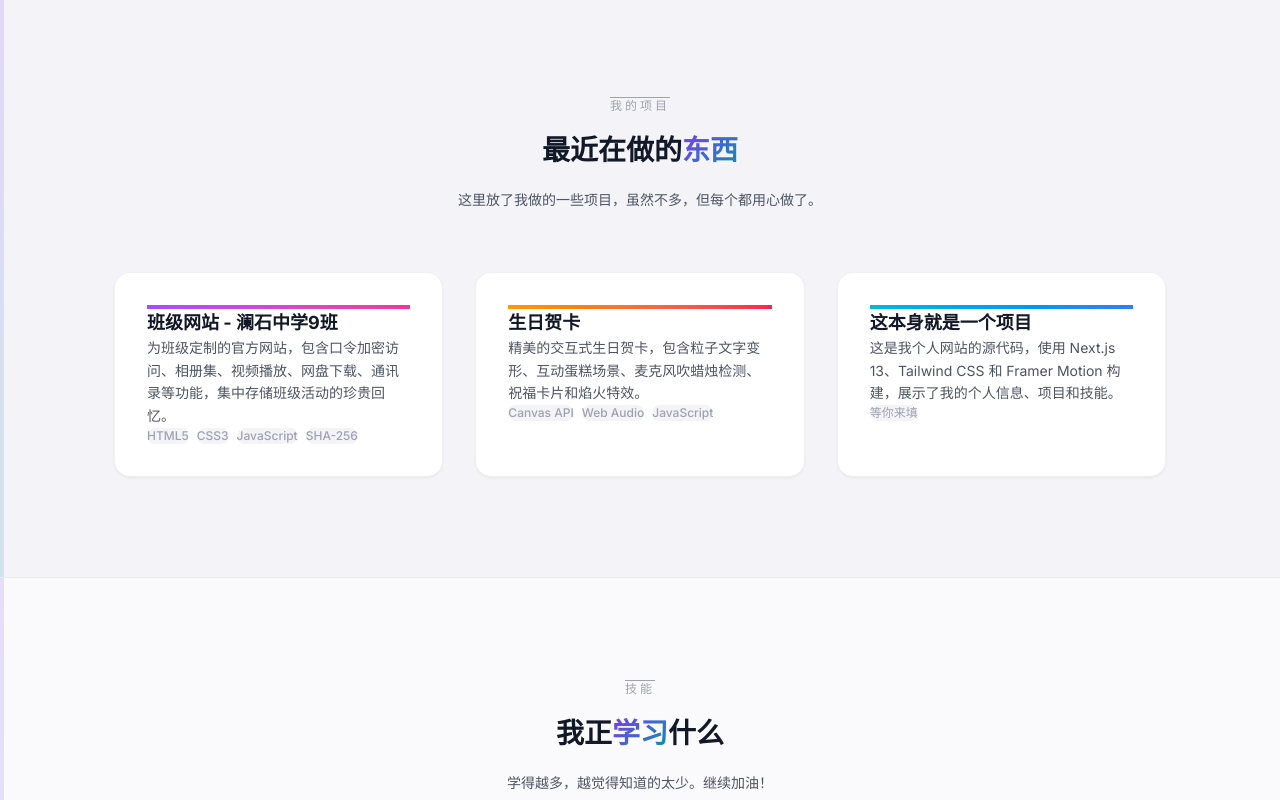
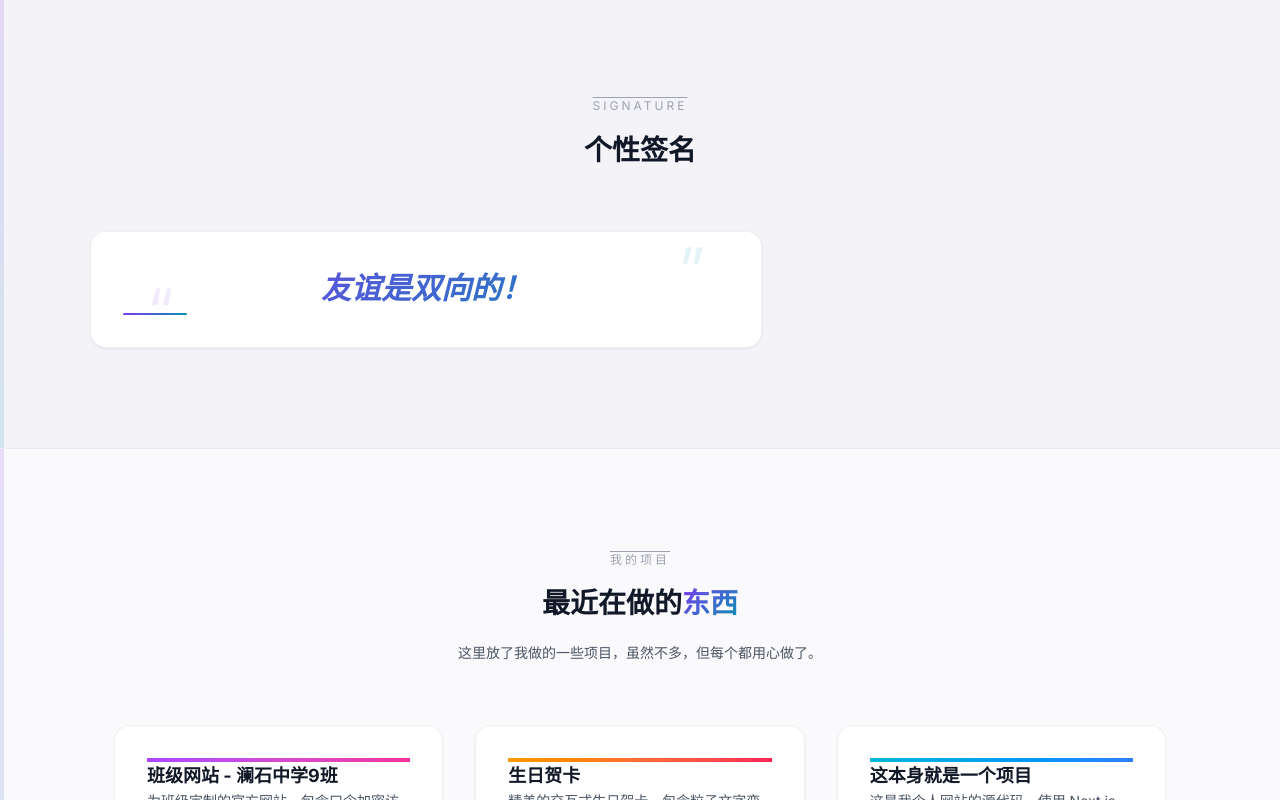
Before and after one commit to raoroger380/rogersite, a Next.js app: page / in a window 1280 px wide. Shown: the part 1560-2360 px from the top of the page. Built offline with nearby package versions, Linux system fonts and the light colour scheme.

Commit message:
新增个性签名板块：友谊是双向的！

```diff
--- a/src/app/page.tsx
+++ b/src/app/page.tsx
@@ -3,6 +3,7 @@ import Navbar from "@/components/Navbar";
 import ScrollProgress from "@/components/ScrollProgress";
 import Hero from "@/components/Hero";
 import About from "@/components/About";
+import Signature from "@/components/Signature";
 import Projects from "@/components/Projects";
 import Skills from "@/components/Skills";
 import Hobbies from "@/components/Hobbies";
@@ -22,15 +23,18 @@ export default function Home() {
           <About />
         </div>
         <div className="section-block section-alt-bg">
+          <Signature />
+        </div>
+        <div className="section-block">
           <Projects />
         </div>
-        <div className="section-block">
+        <div className="section-block section-alt-bg">
           <Skills />
         </div>
-        <div className="section-block section-alt-bg">
+        <div className="section-block">
           <Hobbies />
         </div>
-        <div className="section-block">
+        <div className="section-block section-alt-bg">
           <Contact />
         </div>
       </main>
--- a/src/components/Navbar.tsx
+++ b/src/components/Navbar.tsx
@@ -6,6 +6,7 @@ import { motion, AnimatePresence } from "framer-motion";
 const NAV_ITEMS = [
   { label: "首页", href: "#hero" },
   { label: "关于", href: "#about" },
+  { label: "签名", href: "#signature" },
   { label: "项目", href: "#projects" },
   { label: "技能", href: "#skills" },
   { label: "爱好", href: "#hobbies" },
--- /dev/null
+++ b/src/components/Signature.tsx
@@ -0,0 +1,41 @@
+"use client";
+
+export default function Signature() {
+  return (
+    <section id="signature">
+      <div className="section-container section-spacing">
+        <div className="section-header">
+          <p className="overline">Signature</p>
+          <h3>个性签名</h3>
+        </div>
+
+        <div className="max-w-2xl mx-auto">
+          <div className="glass-card text-center">
+            <div className="relative py-12 px-8">
+              {/* 左引号 */}
+              <div className="absolute top-4 left-6 text-6xl leading-none opacity-10" style={{ color: "var(--accent-purple)" }}>
+                &ldquo;
+              </div>
+
+              {/* 签名内容 */}
+              <p
+                className="text-2xl md:text-3xl font-bold leading-relaxed gradient-text"
+                style={{ fontStyle: "italic" }}
+              >
+                友谊是双向的！
+              </p>
+
+              {/* 右引号 */}
+              <div className="absolute bottom-4 right-6 text-6xl leading-none opacity-10" style={{ color: "var(--accent-cyan)" }}>
+                &rdquo;
+              </div>
+
+              {/* 底部装饰线 */}
+              <div className="mt-8 mx-auto w-16 h-[2px] rounded-full" style={{ background: "var(--accent-gradient)" }} />
+            </div>
+          </div>
+        </div>
+      </div>
+    </section>
+  );
+}
```
